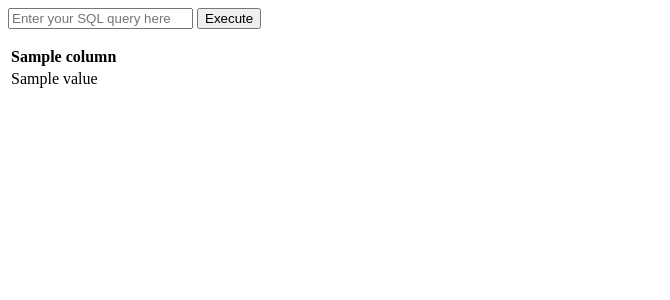
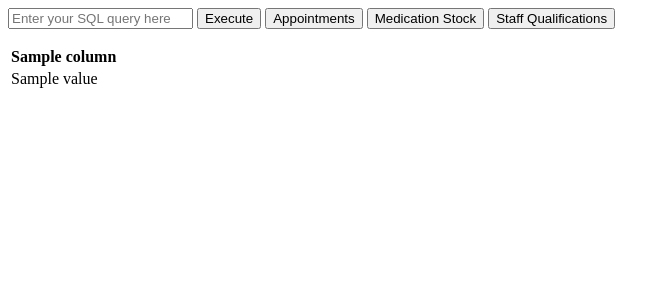
Before and after one commit to augmdc/database-project2, a Flask app: template templates/index.html in a window 1280 px wide. Shown: the top 300 px of the page, without its empty margins (0-670 px from the left). Run offline with Flask 3, Linux system fonts and the light colour scheme; the template is opened without the code that fills it: most values are stand-ins (such as "Sample title", 1, 10 or a date in 2020).

Commit message:
Added some buttons for accessing basic database features

```diff
--- a/app.py
+++ b/app.py
@@ -21,24 +21,36 @@ def login():
 
 @app.route('/', methods=['GET', 'POST'])
 def home():
-  if not session.get('host') or not session.get('user') or not session.get('password') or not session.get('database'):
-      return redirect(url_for('login'))
-  else:
-      mydb = mysql.connector.connect(
-          host=session['host'],
-          user=session['user'],
-          password=session['password'],
-          database=session['database']
-      )
-      if request.method == 'POST':
-          query = request.form['query']
-          cursor = mydb.cursor()
-          cursor.execute(query)
-          result = cursor.fetchall()
-          column_names = [desc[0] for desc in cursor.description]
-          return render_template('index.html', result=result, column_names=column_names)
-      else:
-          return render_template('index.html')
+    if not session.get('host') or not session.get('user') or not session.get('password') or not session.get('database'):
+        return redirect(url_for('login'))
+    else:
+        mydb = mysql.connector.connect(
+            host=session['host'],
+            user=session['user'],
+            password=session['password'],
+            database=session['database']
+        )
+        if request.method == 'POST':
+            if 'Appointments' in request.form:
+                query = "SELECT CONCAT(p.First_name, ' ', p.Last_name) as Patient_name, a.Assessment_Name, CONCAT(p2.First_name, ' ', p2.Last_name) as Staff_name, ap.Total_cost FROM appointment as ap, assessment as a, person as p, person as p2 WHERE ap.AssessmentID = a.AssessmentID and p.PersonID = ap.PatientID and p2.PersonID = ap.StaffID and ap.status = 'Not Complete'"
+            elif 'Medication Stock' in request.form:
+                query = "select Medication_name, Stock, Unit, Cost_per_unit from medication order by Stock"
+            elif 'Staff Qualifications' in request.form:
+                query = "select q.Qualification_Name, CONCAT(p.First_name, ' ', p.Last_name) as Staff_name, q.Expiry_date from qualification as q, person as p where q.StaffID = p.PersonID"
+            else:
+                query = request.form['query']
+
+            cursor = mydb.cursor()
+            try:
+                cursor.execute(query)
+                result = cursor.fetchall()
+                column_names = [desc[0] for desc in cursor.description]
+                return render_template('index.html', result=result, column_names=column_names)
+            except:
+                print("No query inserted!")
+                return render_template('index.html')
+        else:
+            return render_template('index.html')
 
 if __name__ == '__main__':
   app.run(debug=True)
--- a/templates/index.html
+++ b/templates/index.html
@@ -1,6 +1,10 @@
 <form method="POST">
     <input type="text" name="query" placeholder="Enter your SQL query here">
     <input type="submit" value="Execute">
+    <button type="submit" name="Appointments">Appointments</button>
+    <button type="submit" name="Medication Stock">Medication Stock</button>
+    <button type="submit" name="Staff Qualifications">Staff Qualifications</button>
+    <!-- Add other buttons for specific queries as needed -->
 </form>
 
 <table>
@@ -20,4 +24,4 @@
         </tr>
       {% endfor %}
     </tbody>
-   </table>
+</table>
```
